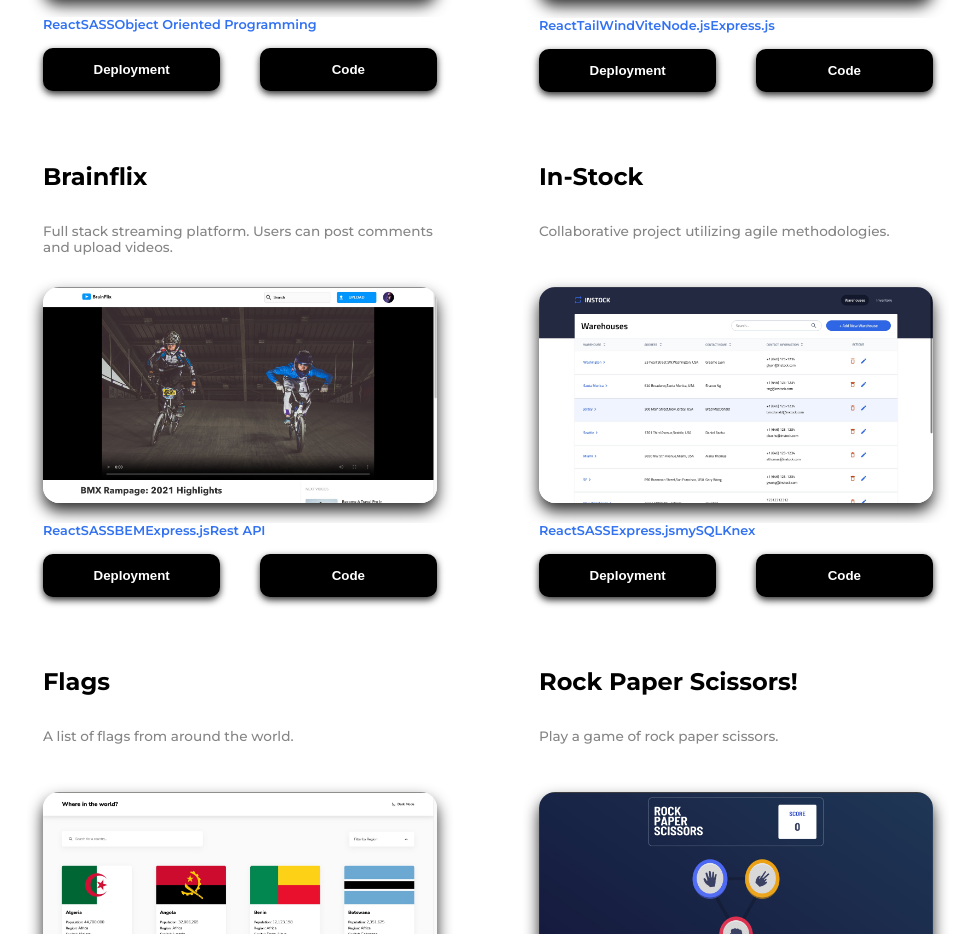
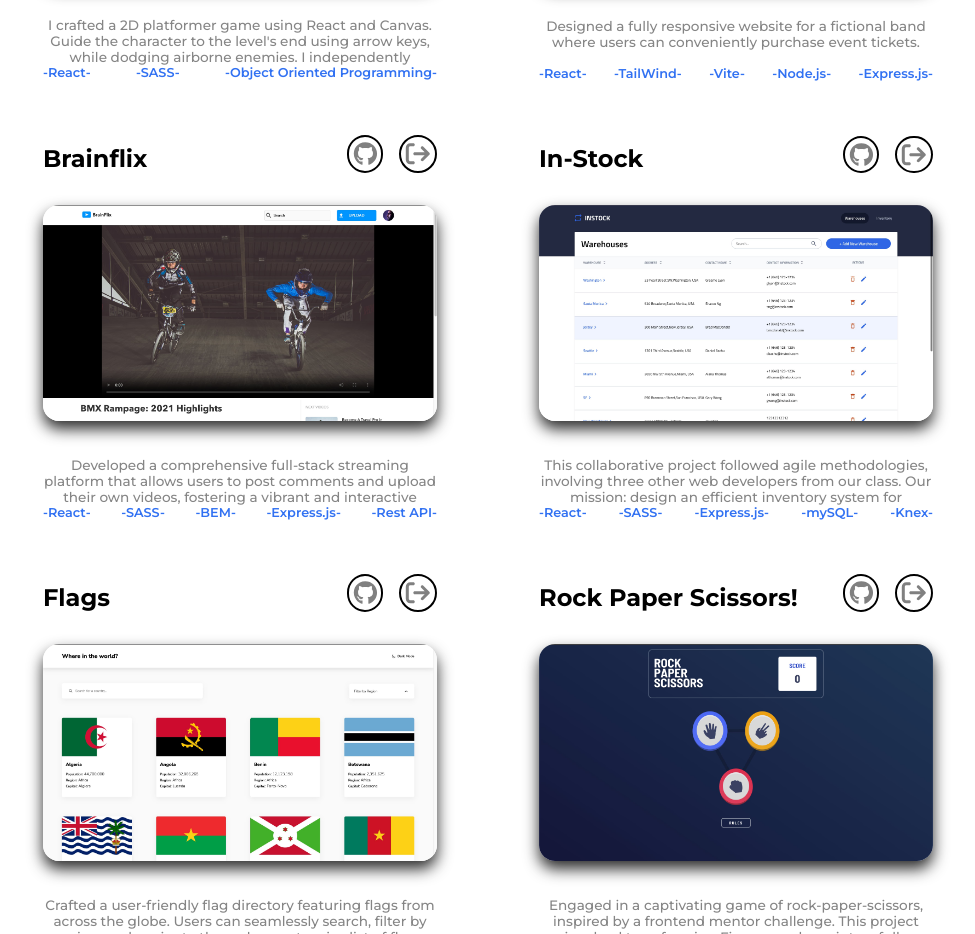
Before and after one commit to TommieeN/global-portfolio, a React (Vite) app: page / in a window 1280 px wide. Shown: the part 1358-2292 px from the top of the page, without its empty margins (152-1127 px from the left). Built offline with nearby package versions, Linux system fonts and the light colour scheme; the HTML template or start-up script is replaced by a standard one.

Commit message:
update description for projects. Edit project card designs

```diff
--- a/src/components/About/about.scss
+++ b/src/components/About/about.scss
@@ -1,8 +1,4 @@
 @use "../../syles/partials/mixins.scss" as *;
-
-.about-header {
-  margin-top: 6rem;
-}
 
 .about {
   @include flex-col;
--- a/src/components/LandingPage/LandingPage.tsx
+++ b/src/components/LandingPage/LandingPage.tsx
@@ -25,7 +25,7 @@ const LandingPage: React.FC = () => {
           </p>
         </Reveal>
       </div>
-      <Reveal>
+      <Reveal width="100%">
         <div className="landing-page__logo-container">
           <a
             href="https://github.com/TommieeN"
--- a/src/components/Line/line.scss
+++ b/src/components/Line/line.scss
@@ -1,7 +1,7 @@
 .line {
   position: relative;
-  margin-top: -7rem;
-  height: 10rem;
+  margin-top: -2rem;
+  height: 7.5rem;
   &::before {
     content: "";
     background-color: #3171f2;
--- a/src/components/NavBar/navBar.scss
+++ b/src/components/NavBar/navBar.scss
@@ -7,9 +7,9 @@
   display: flex;
   align-items: center;
   justify-content: space-between;
-  padding: 1.4rem 1rem;
-  background: rgba(255, 255, 255, 0.5); /* Semi-transparent background */
-  backdrop-filter: blur(25px); /* Adjust the blur radius as needed */
+  padding: 1.5rem 2rem;
+  background: rgba(255, 255, 255, 0.5);
+  backdrop-filter: blur(25px);
   -webkit-backdrop-filter: blur(10px);
   @include desktop {
     max-width: 60rem;
--- a/src/components/Projects/Projects.tsx
+++ b/src/components/Projects/Projects.tsx
@@ -1,5 +1,8 @@
 import { projects } from "../../constants";
 import { Reveal } from "../../utils/Reveal";
+import { FontAwesomeIcon } from "@fortawesome/react-fontawesome";
+import { faArrowRightFromBracket } from "@fortawesome/free-solid-svg-icons";
+import { faGithub } from "@fortawesome/free-brands-svg-icons";
 import "./projects.scss";
 
 interface ProjectProps {
@@ -20,22 +23,36 @@ const Projects: React.FC = () => {
         {projects.map((project: ProjectProps) => {
           return (
             <div key={project.id} className="project__item-container">
-              <Reveal>
+              <Reveal width="100%">
                 <div className="project__title-container">
                   <p className="project__title">{project.title}</p>
+                  <div className="project__icons">
                   <a
                     target="_blank"
                     className="project__links"
                     href={project.link}
-                  ></a>
+                  >
+                    <FontAwesomeIcon
+                      className="landing-page__logo"
+                      icon={faGithub}
+                      size="xl"
+                    />
+                  </a>
+                  <a
+                    target="_blank"
+                    className="project__links"
+                    href={project.deploy}
+                  >
+                    <FontAwesomeIcon
+                      className="landing-page__logo"
+                      icon={faArrowRightFromBracket}
+                      size="xl"
+                    />
+                  </a>
+                  </div>
                 </div>
               </Reveal>
-              <Reveal>
-                <div className="project__description-container">
-                  <p className="project__description">{project.description}</p>
-                </div>
-              </Reveal>
-              <Reveal>
+              <Reveal overflow="initial">
                 <div className="project__image-container">
                   <img
                     className="project__image"
@@ -45,32 +62,19 @@ const Projects: React.FC = () => {
                 </div>
               </Reveal>
               <Reveal>
+                <div className="project__description-container">
+                  <p className="project__description">{project.description}</p>
+                </div>
+              </Reveal>
+              <Reveal width="100%">
                 <div className="project__tech">
                   {project.techStack.map((tech: string) => {
                     return (
                       <p key={tech} className="project__tags">
-                        {tech}
+                        -{tech}-
                       </p>
                     );
                   })}
-                </div>
-              </Reveal>
-              <Reveal width="100%">
-                <div className="project__btn-container">
-                  <a
-                    className="project__btn-link"
-                    target="_blank"
-                    href={project.deploy}
-                  >
-                    <button className="project__btn">Deployment</button>
-                  </a>
-                  <a
-                    className="project__btn-link"
-                    target="_blank"
-                    href={project.link}
-                  >
-                    <button className="project__btn">Code</button>
-                  </a>
                 </div>
               </Reveal>
             </div>
--- a/src/components/Projects/projects.scss
+++ b/src/components/Projects/projects.scss
@@ -48,7 +48,7 @@
     border: 3px solid rgb(255, 255, 255);
     margin: 2rem 1rem;
     border-radius: 10%;
-    box-shadow: 0px 0px 17px #3171f2;
+    // box-shadow: 0px 0px 17px #3171f2;
     @include tablet {
       margin: 1rem;
       width: 45%;
@@ -70,6 +70,10 @@
       margin: 0;
     }
   }
+  &__icons {
+    display: flex;
+    gap: 1rem;
+  }
   &__links {
     color: black;
   }
@@ -77,8 +81,9 @@
     margin: 1rem;
   }
   &__description {
+    text-align: center;
     color: black;
-    margin: 1rem;
+    margin: 0.5rem 0;
     font-size: 0.85rem;
     color: #858585;
     @include tablet {
@@ -88,28 +93,4 @@
       height: 32px;
     }
   }
-  &__btn-container {
-    display: flex;
-    justify-content: space-between;
-    margin: 1rem;
-  }
-  &__btn-link {
-    @include tablet {
-      width: 45%;
-    }
-  }
-  &__btn {
-    @include btn;
-    border-radius: 10px;
-    box-shadow: 0px 3px 7px rgb(45, 45, 45);
-    padding: 0.75rem 1rem;
-    width: 7rem;
-    @include tablet {
-      width: 100%;
-    }
-    &:hover {
-      background: white;
-      color: black;
-    }
-  }
 }
--- a/src/constants/index.ts
+++ b/src/constants/index.ts
@@ -1,23 +1,23 @@
 // Project Thumbnails
-import journey from "../assets/projects/journey.jpg"
-import bandsite from "../assets/projects/bandsite.jpg"
-import brainflix from "../assets/projects/brainflix.jpg"
-import flags from "../assets/projects/flags.jpg"
-import inStock from "../assets/projects/instock.jpg"
-import rockPaperScissors from "../assets/projects/rockPaperScissors.jpg"
-import todoApp from "../assets/projects/todo-crud-app.png"
+import journey from "../assets/projects/journey.jpg";
+import bandsite from "../assets/projects/bandsite.jpg";
+import brainflix from "../assets/projects/brainflix.jpg";
+import flags from "../assets/projects/flags.jpg";
+import inStock from "../assets/projects/instock.jpg";
+import rockPaperScissors from "../assets/projects/rockPaperScissors.jpg";
+import todoApp from "../assets/projects/todo-crud-app.png";
 
 // Tech Stack Icons
-import git from "../assets/techIcons/git.svg"
-import javascript from "../assets/techIcons/javascript.svg"
-import mysql from "../assets/techIcons/mysql.svg"
-import node from "../assets/techIcons/node.svg"
-import react from "../assets/techIcons/react.svg"
-import tailwind from "../assets/techIcons/tailwind.svg"
-import sass from "../assets/techIcons/sass.svg"
-import typescript from "../assets/techIcons/typescript.svg"
-import mongoDb from "../assets/techIcons/mongodb.svg"
-import jest from "../assets/techIcons/jest.svg"
+import git from "../assets/techIcons/git.svg";
+import javascript from "../assets/techIcons/javascript.svg";
+import mysql from "../assets/techIcons/mysql.svg";
+import node from "../assets/techIcons/node.svg";
+import react from "../assets/techIcons/react.svg";
+import tailwind from "../assets/techIcons/tailwind.svg";
+import sass from "../assets/techIcons/sass.svg";
+import typescript from "../assets/techIcons/typescript.svg";
+import mongoDb from "../assets/techIcons/mongodb.svg";
+import jest from "../assets/techIcons/jest.svg";
 
 const navBarLinks = [
   {
@@ -36,124 +36,128 @@ const navBarLinks = [
     anchorTag: "#contact",
     title: "Contact",
   },
-]
-
+];
 
 const techIcons = [
   {
     id: 1,
     title: "React",
-    img: react
+    img: react,
   },
   {
     id: 2,
     title: "TypeScript",
-    img: typescript
+    img: typescript,
   },
   {
     id: 3,
     title: "Javascript",
-    img: javascript
+    img: javascript,
   },
   {
     id: 4,
     title: "Tailwind",
-    img: tailwind
+    img: tailwind,
   },
   {
     id: 5,
     title: "mySQL",
-    img: mysql
+    img: mysql,
   },
   {
     id: 6,
     title: "Node",
-    img: node
+    img: node,
   },
   {
     id: 7,
     title: "Sass",
-    img: sass
+    img: sass,
   },
   {
     id: 8,
     title: "Git",
-    img: git
+    img: git,
   },
   {
     id: 9,
     title: "MongoDB",
-    img: mongoDb
+    img: mongoDb,
   },
   {
     id: 10,
     title: "Jest",
-    img: jest
+    img: jest,
   },
-]
+];
 
 const projects = [
   {
     id: 1,
     title: "Journey",
-      description: "2D platformer game built with react using canvas.",
+    description:
+      "I crafted a 2D platformer game using React and Canvas. Guide the character to the level's end using arrow keys, while dodging airborne enemies. I independently designed the entire map using Tiled, incorporating freely available assets for characters, enemies, and tilesets.",
     img: journey,
     link: "https://github.com/TommieeN/Journey-React-Platformer-Game",
-      deploy: "https://647fe614ec115515d29a0e71--golden-nasturtium-3edb6f.netlify.app/",
-      techStack: ["React", "SASS", "Object Oriented Programming"]
+    deploy:
+      "https://647fe614ec115515d29a0e71--golden-nasturtium-3edb6f.netlify.app/",
+    techStack: ["React", "SASS", "Object Oriented Programming"],
   },
   {
     id: 2,
     title: "Bandsite",
-      description: "Fully responsive website for a fictional band that you can purchase tickets for.",
+    description:
+      "Designed a fully responsive website for a fictional band where users can conveniently purchase event tickets.",
     img: bandsite,
     link: "https://github.com/TommieeN/band-site-react-client",
     deploy: "https://my-band-site.netlify.app/",
-      techStack: ["React", "TailWind", "Vite", "Node.js", "Express.js"]
+    techStack: ["React", "TailWind", "Vite", "Node.js", "Express.js"],
   },
   {
     id: 3,
     title: "Brainflix",
-      description: "Full stack streaming platform. Users can post comments and upload videos.",
+    description:
+      "Developed a comprehensive full-stack streaming platform that allows users to post comments and upload their own videos, fostering a vibrant and interactive online community.",
     img: brainflix,
     link: "https://github.com/TommieeN/Brainflix",
     deploy: "https://brainflix.onrender.com/",
-      techStack: ["React", "SASS", "BEM", "Express.js", "Rest API"]
+    techStack: ["React", "SASS", "BEM", "Express.js", "Rest API"],
   },
   {
     id: 4,
     title: "In-Stock",
-      description: "Collaborative project utilizing agile methodologies.",
+    description: "This collaborative project followed agile methodologies, involving three other web developers from our class. Our mission: design an efficient inventory system for warehouse management. We relied on MySQL for the database and React for the frontend. To coordinate tasks, we used Jira for ticket assignment, and maintained version control with Git.",
     img: inStock,
     link: "https://github.com/TommieeN/instock-client",
-      techStack: ["React", "SASS", "Express.js", "mySQL", "Knex"]
+    techStack: ["React", "SASS", "Express.js", "mySQL", "Knex"],
   },
   {
     id: 5,
     title: "Flags",
-      description: "A list of flags from around the world.",
+    description: "Crafted a user-friendly flag directory featuring flags from across the globe. Users can seamlessly search, filter by region, and navigate through an extensive list of flags. Upon selecting a flag, they can access in-depth information about the corresponding country's flag. Additionally, the application boasts a convenient dark mode feature, utilizing local storage to remember the user's preferred theme across sessions.",
     img: flags,
     link: "https://github.com/TommieeN/country-flags-api",
     deploy: "https://client-flags.onrender.com/",
-      techStack: ["React", "SASS", "Node.js", "Express.js", "Axios"]
+    techStack: ["React", "SASS", "Node.js", "Express.js", "Axios"],
   },
   {
     id: 6,
     title: "Rock Paper Scissors!",
-      description: "Play a game of rock paper scissors.",
+    description: "Engaged in a captivating game of rock-paper-scissors, inspired by a frontend mentor challenge. This project involved transforming Figma mockups into a fully functional game, providing an interactive and enjoyable gaming experience.",
     img: rockPaperScissors,
     link: "https://github.com/TommieeN/rock-paper-scissors/tree/main",
     deploy: "https://rock-paper-scissors-tommy.netlify.app/",
-      techStack: ["Typescript", "React", "Tailwind", "FramerMotion"]
+    techStack: ["Typescript", "React", "Tailwind", "FramerMotion"],
   },
   {
     id: 7,
     title: "Todo Crud App",
-      description: "A todo app built with Svelte using firebase for auth and storing user data.",
+    description:
+      "A meticulously crafted to-do application developed with Svelte, seamlessly integrating Firebase for user authentication and secure storage of valuable user data. Enjoy a streamlined and efficient task management experience.",
     img: todoApp,
     link: "https://github.com/TommieeN/svelte-todo-crud-app/tree/main/src/routes",
-      techStack: ["Svelte", "CSS", "FireBase", "Auth"]
-    }
+    techStack: ["Svelte", "CSS", "FireBase", "Auth"],
+  },
 ];
 
-  export { projects, techIcons, navBarLinks }
+export { projects, techIcons, navBarLinks };
--- a/src/utils/Reveal.tsx
+++ b/src/utils/Reveal.tsx
@@ -4,9 +4,10 @@ import { motion, useInView, useAnimation } from "framer-motion";
 interface Props {
   children: JSX.Element;
   width?: "fit-content" | "100%";
+  overflow?: "hidden" | "initial";
 }
 
-export const Reveal = ({ children, width = "fit-content" }: Props) => {
+export const Reveal = ({ children, width ="fit-content", overflow ="hidden" }: Props) => {
   const ref = useRef(null);
   const isInView = useInView(ref, { once: true });
 
@@ -21,7 +22,7 @@ export const Reveal = ({ children, width = "fit-content" }: Props) => {
   }, [isInView]);
 
   return (
-    <div ref={ref} style={{ position: "relative", width, overflow: "hidden" }}>
+    <div ref={ref} style={{ position: "relative", width, overflow }}>
       <motion.div
         variants={{
           hidden: { opacity: 0, y: 100 },
```
Lines whose indentation alone changed are shown as unchanged.
